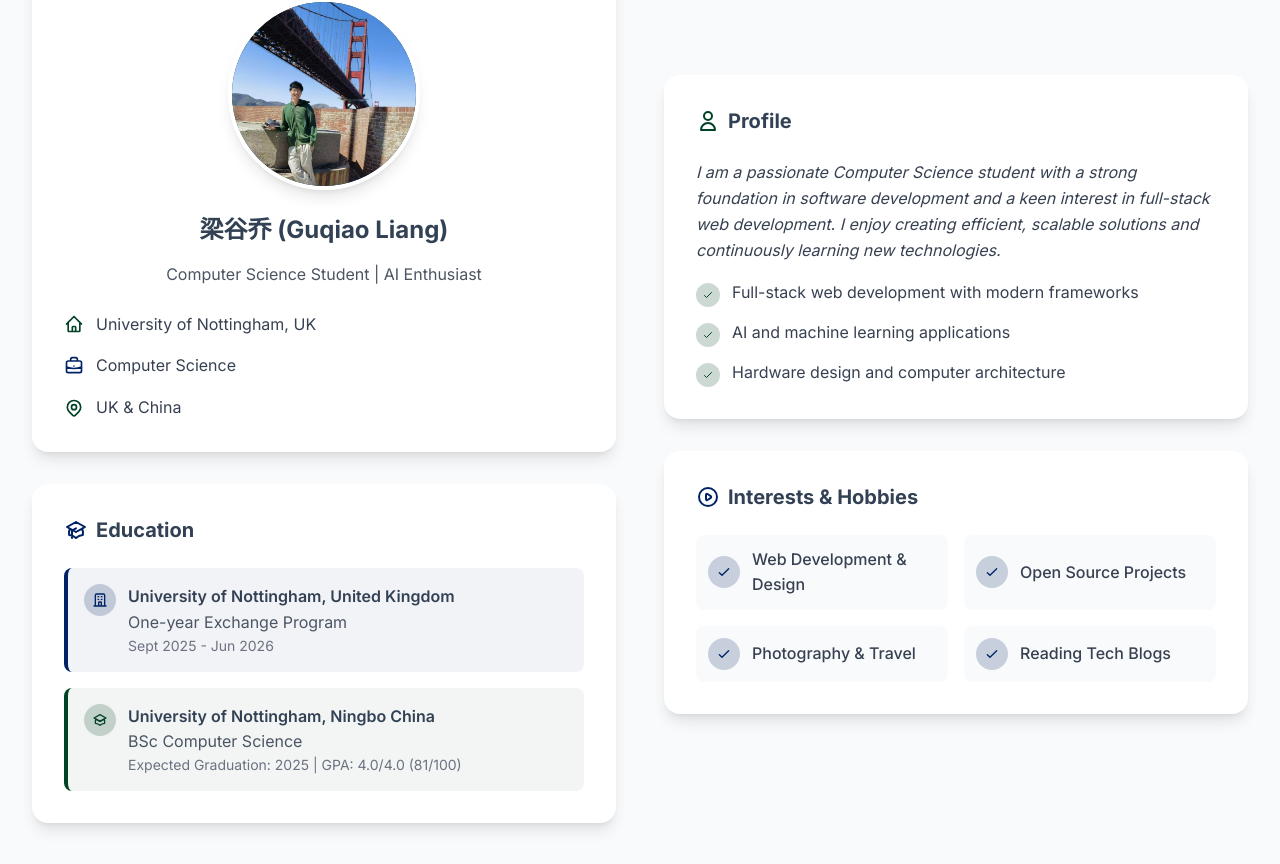
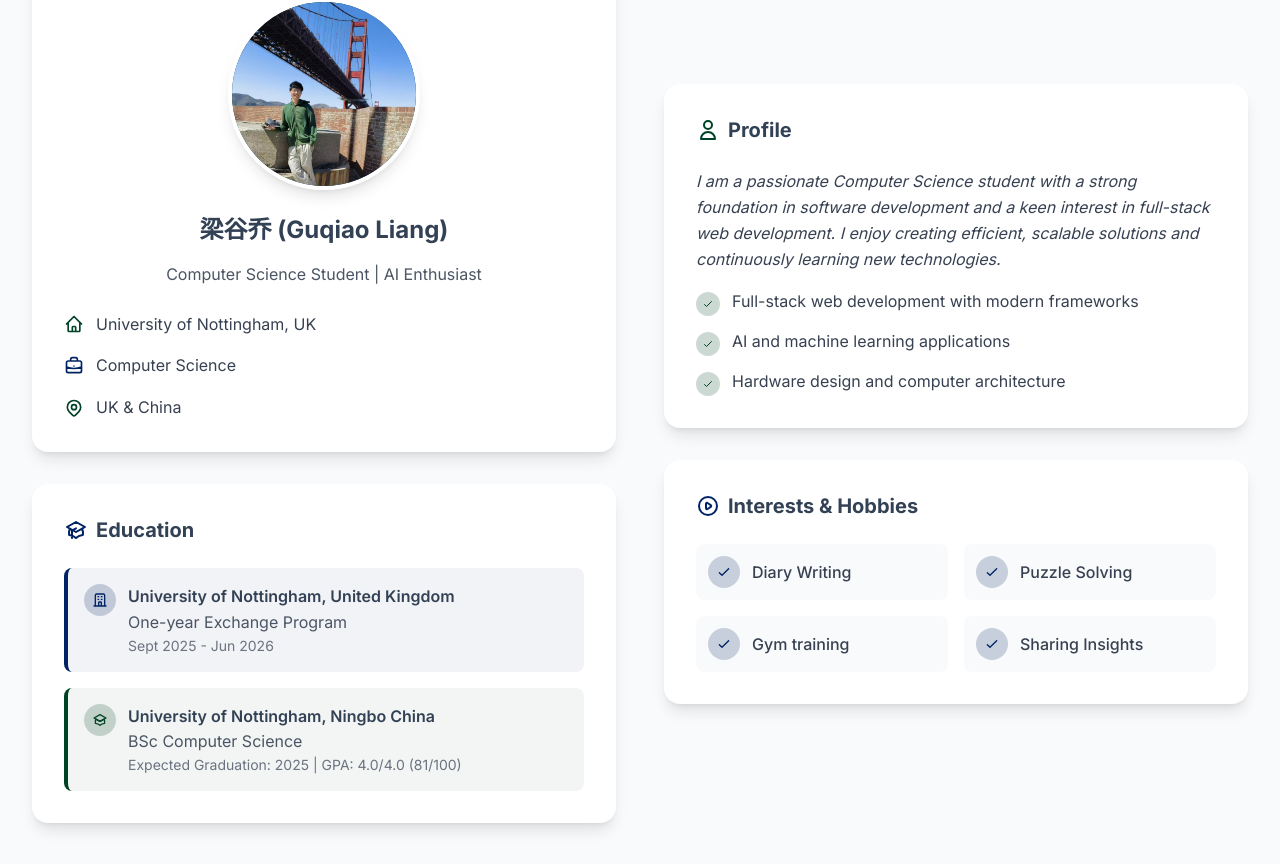
Before and after one commit to GuqiaoLiang/personal-website, a React (Vite) app: page /about in a window 1280 px wide. Shown: the part 346-1210 px from the top of the page. Built offline with nearby package versions, Linux system fonts and the light colour scheme.

Commit message:
修改兴趣

```diff
--- a/src/data/translations.js
+++ b/src/data/translations.js
@@ -32,10 +32,10 @@ export const translations = {
     graduation: 'Expected Graduation: 2025',
     interests: 'Interests & Hobbies',
     interestsList: [
-      'Web Development & Design',
-      'Open Source Projects',
-      'Photography & Travel',
-      'Reading Tech Blogs'
+      'Diary Writing',
+      'Puzzle Solving',
+      'Gym training',
+      'Sharing Insights'
     ],
 
     // Resume Page
@@ -101,10 +101,10 @@ export const translations = {
     graduation: '预计毕业时间：2025年',
     interests: '兴趣与爱好',
     interestsList: [
-      'Web开发与设计',
-      '开源项目',
-      '摄影与旅行',
-      '阅读技术博客'
+      '记日记',
+      '解谜',
+      '健身',
+      '分享见解'
     ],
 
     // Resume Page
```
